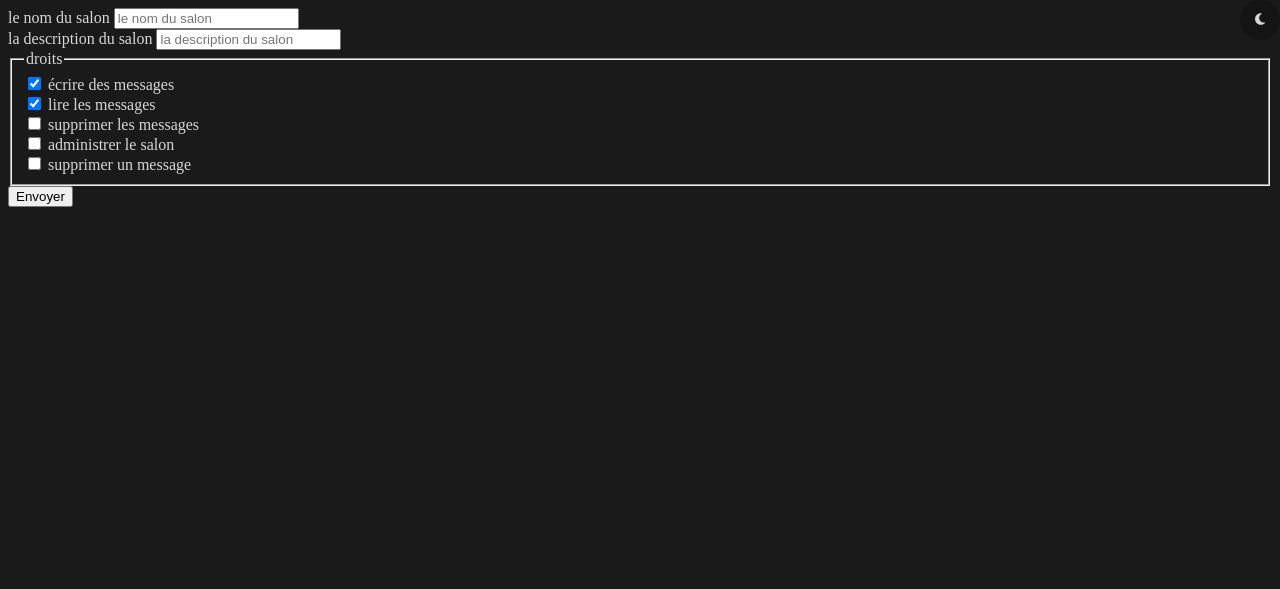
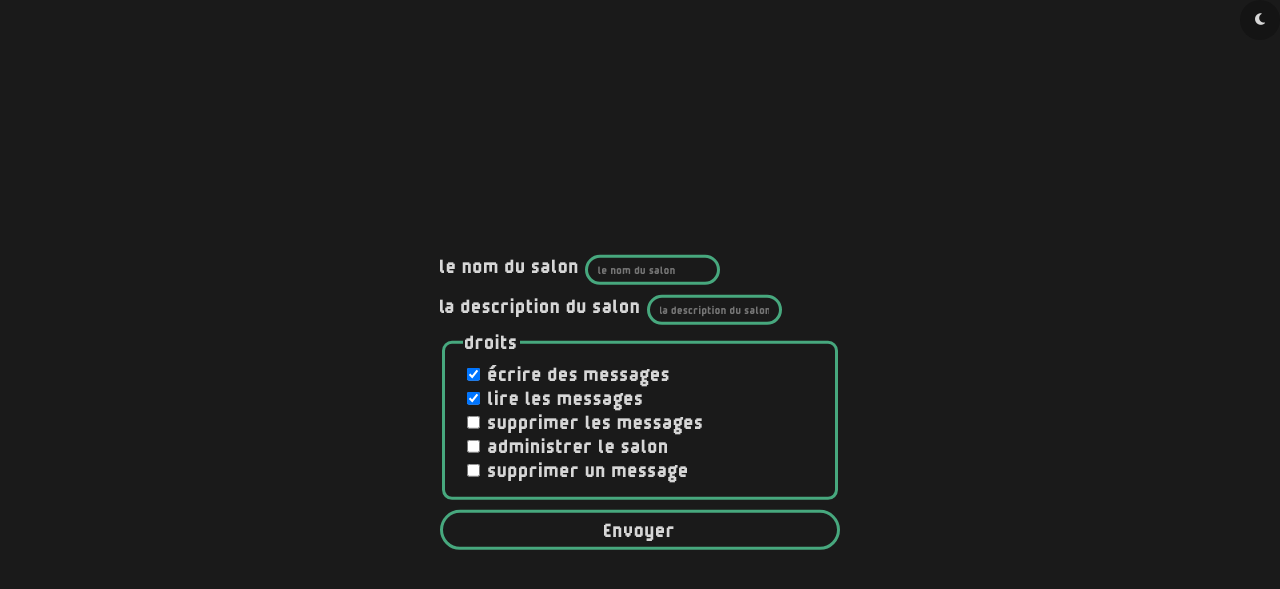
Before and after one commit to The-pixelnerds/projet-oueb, a Django app: template room/templates/room/creation_create.html in a window 1280 px wide. Shown: the top 589 px of the page. Run offline with Django 4.2, Linux system fonts and the light colour scheme; the template is opened without the code that fills it, so the values that code supplies are empty; some libraries are stand-ins or nearby versions.

Commit message:
fix + form css

```diff
--- a/room/templates/room/home.html
+++ b/room/templates/room/home.html
@@ -30,7 +30,7 @@
     {% for person in persons %}
         <div class="person">
             <p>{{ person.user.username }}</p>
-            <p>{{ person.description }}</p>
+            <p class="desc">{{ person.description }}</p>
             <img class="pfp" src="{% static 'room/images/profilepic.png' %}" alt="profil" style="filter:hue-rotate( {{ person.colorRotation }}deg);">
             {% if details.isadmin %}
                 <a href="{% url 'room:edit_user_perm' person.user.id %}">change perms</a>
--- a/static/css/forms.css
+++ b/static/css/forms.css
@@ -1,4 +1,72 @@
-body{
+@font-face {
+    font-family: loxica;
+    src: url("/static/font/v5loxicar.ttf");
+}
+
+html{
     background-color: var(--background-color);
     color: var(--text-color);
+    font-family: loxica;
+    font-size: 1.5em;
 }
+
+#header{
+    width:400px;
+    position: absolute;
+    top: 50%;
+    left: 50%;
+    transform: translate(-50%, -50%);
+}
+
+input[type="text"]{
+    height: 30px;
+    border-radius: 15px;
+    border: 3px solid var(--link-color);
+    padding: 10px;
+    margin: 5px 0;
+    box-sizing: border-box;
+    color: var(--text-color);
+    background-color: var(--background-color);
+    font-family: loxica;
+}
+
+input[type="submit"]{
+    width:100%;
+    text-align: center;
+    color: var(--text-color);
+    background-color: var(--background-color);
+    border-radius: 100px;
+    border: 3px solid var(--link-color);
+    font-family: loxica;
+    font-size: 1em;
+    margin-top: 10px;
+    padding: 5px;
+    transition: background-color 0.2s ease;
+}
+
+input[type="submit"]:hover{
+    background-color: var(--link-color);
+    cursor: pointer;
+}
+
+select{
+    height: 30px;
+    border-radius: 15px;
+    border: 3px solid var(--link-color);
+    margin: 5px 0;
+    box-sizing: border-box;
+    color: var(--text-color);
+    background-color: var(--background-color);
+    font-family: loxica;
+}
+
+select>option{
+    color: var(--text-color);
+    background-color: var(--background-color);
+    font-family: loxica;
+}
+
+fieldset{
+    border: 3px solid var(--link-color);
+    border-radius: 10px;
+}
```
Also changed, not shown: room/static/room/style.css (+9 -0 lines).
